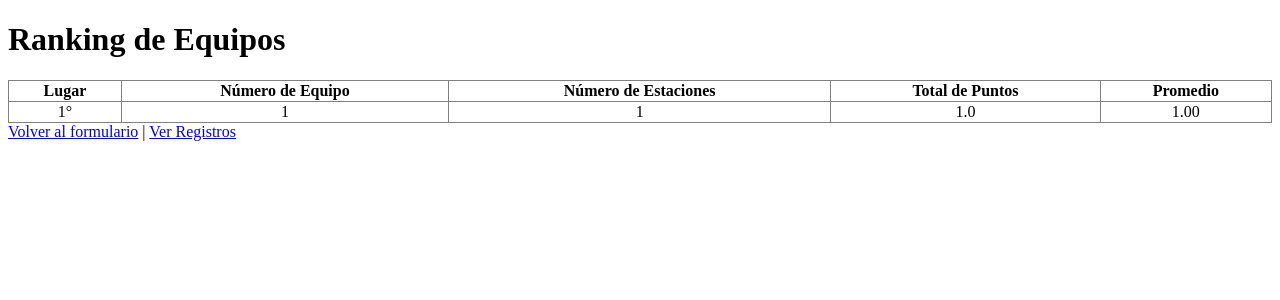
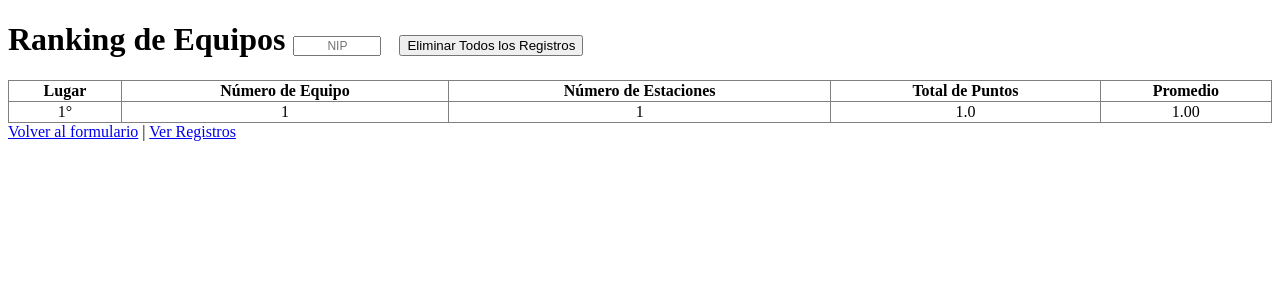
Before and after one commit to CASETAELECTRONICA/mi-aplicacion, a Flask app: page /ranking in a window 1280 px wide. Shown: the top 300 px of the page. Run offline with Flask 2, Linux system fonts and the light colour scheme; data comes from the database, SQL or seed files in the repository; both versions use the stored data as it was after the commit.

Commit message:
Actualización de

```diff
--- a/app.py
+++ b/app.py
@@ -97,6 +97,21 @@ def ranking():
     conn.close()
     return render_template('ranking.html', resultados=ranking_con_lugares)
 
+@app.route('/eliminar', methods=['POST'])
+def eliminar_registros():
+    nip = request.form['nip']
+    if nip == "2307":
+        conn = sqlite3.connect('equipos.db')
+        cursor = conn.cursor()
+        cursor.execute("DELETE FROM Datos")  # Eliminar todos los registros de la tabla
+        conn.commit()
+        conn.close()
+        mensaje = "Todos los registros han sido eliminados correctamente."
+    else:
+        mensaje = "NIP incorrecto. No se eliminaron los registros."
+
+    return render_template('ranking.html', resultados=[], mensaje=mensaje)
+
 @app.route('/debug-registros', methods=['GET'])
 def debug_registros():
     try:
--- a/templates/ranking.html
+++ b/templates/ranking.html
@@ -5,7 +5,15 @@
   <title>Ranking por Equipo</title>
 </head>
 <body>
-  <h1>Ranking de Equipos</h1>
+  <h1>Ranking de Equipos
+    <form action="/eliminar" method="POST" style="display: inline;">
+      <input type="password" id="nip" name="nip" placeholder="NIP" required style="width: 80px; font-size: 12px; text-align: center;">
+      <button type="submit" style="margin-left: 10px;">Eliminar Todos los Registros</button>
+    </form>
+  </h1>
+  {% if mensaje %}
+    <p style="color: red;">{{ mensaje }}</p>
+  {% endif %}
   {% if resultados %}
     <table border="1" style="width: 100%; text-align: center; border-collapse: collapse;">
       <thead>
```
Also changed, not shown: equipos.db.
